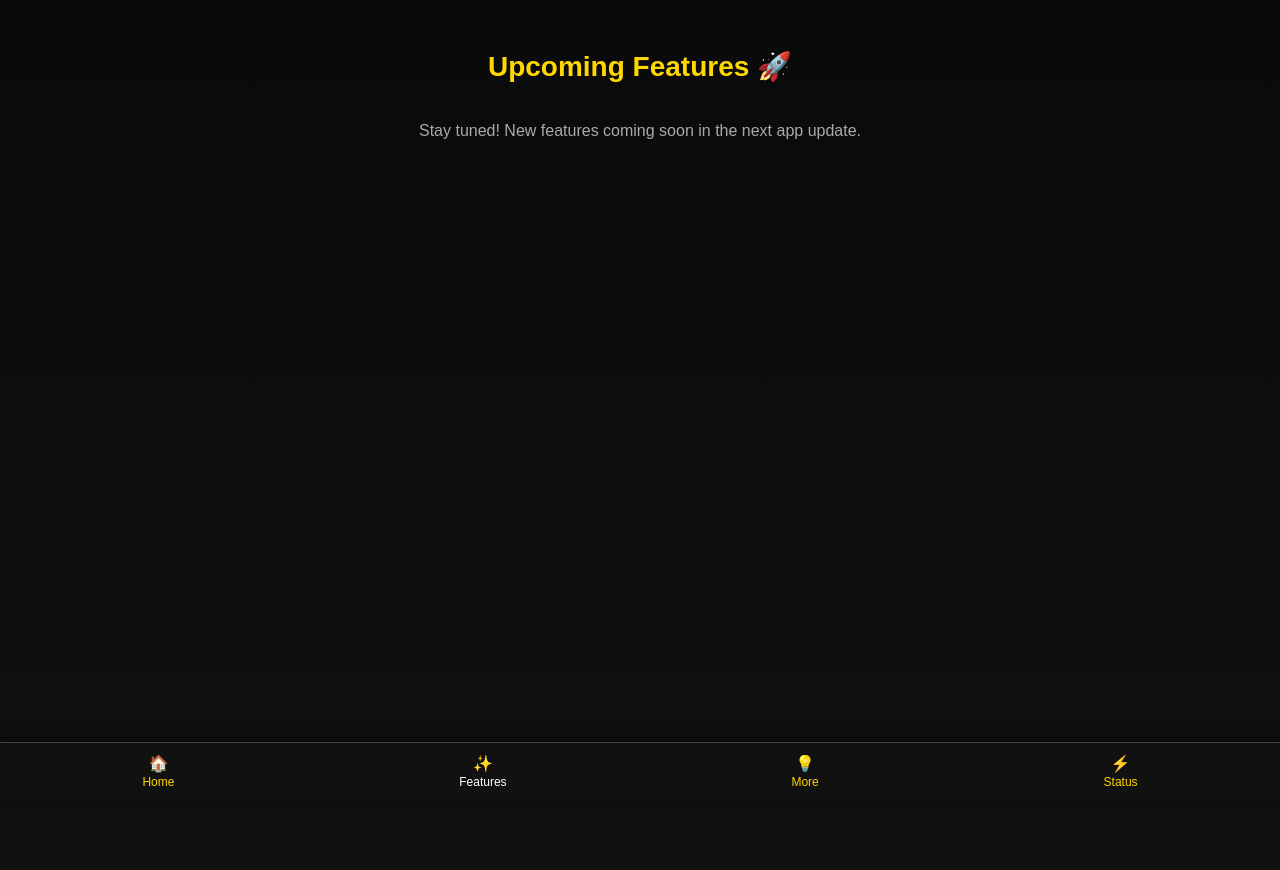
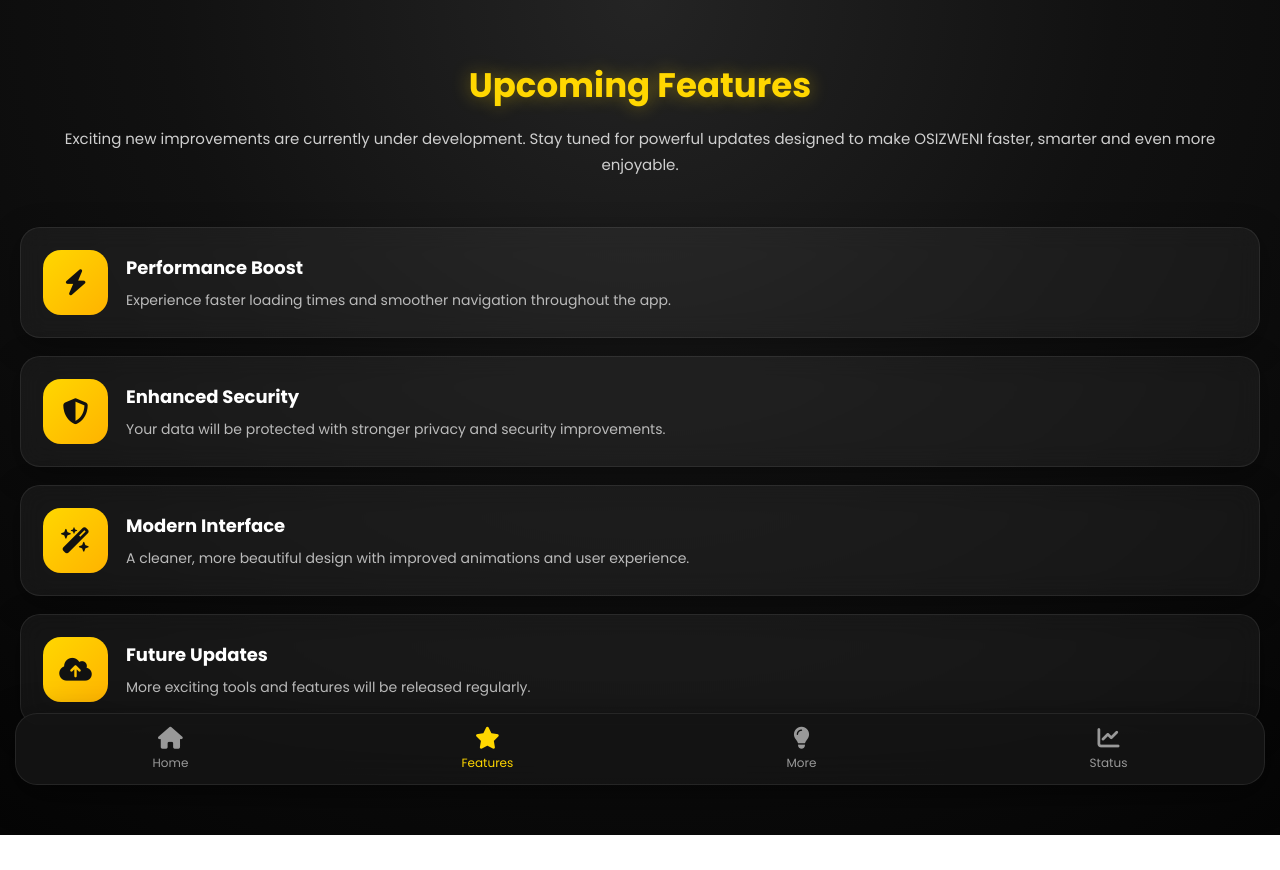
Before and after one commit to spailasoft7/Oss, a website: page www/features.html in a window 1280 px wide. After the commit the page ends 835 px from the top, so only its background shows below. Drawn offline with Linux system fonts and the light colour scheme.

Commit message:
Update features.html

```diff
--- a/www/features.html
+++ b/www/features.html
@@ -1,27 +1,226 @@
 <!DOCTYPE html>
-<html>
+<html lang="en">
 <head>
 <meta charset="UTF-8">
 <meta name="viewport" content="width=device-width, initial-scale=1.0">
+
 <title>OSIZWENI Features</title>
+
+<link rel="preconnect" href="https://fonts.googleapis.com">
+<link rel="preconnect" href="https://fonts.gstatic.com" crossorigin>
+<link href="https://fonts.googleapis.com/css2?family=Poppins:wght@300;400;500;600;700&display=swap" rel="stylesheet">
+
+<link rel="stylesheet" href="https://cdnjs.cloudflare.com/ajax/libs/font-awesome/6.7.2/css/all.min.css">
+
 <style>
-body{margin:0;font-family:'Poppins',sans-serif;background:linear-gradient(180deg,#0a0a0a,#111);color:white;display:flex;flex-direction:column;align-items:center;min-height:100vh;padding-bottom:70px;}
-h1{margin-top:50px;font-size:28px;color:#ffd700;text-align:center;}
-.bottom-nav{position:fixed;bottom:0;left:0;width:100%;background:#111;display:flex;justify-content:space-around;padding:10px 0;box-shadow:0 -3px 10px rgba(0,0,0,0.5);z-index:999;border-top:1px solid #444;}
-.bottom-nav button{background:none;border:none;color:#ffd700;font-size:16px;display:flex;flex-direction:column;align-items:center;cursor:pointer;}
-.bottom-nav button span{font-size:12px;margin-top:2px;}
-.bottom-nav button.active{color:#fff;}
+
+*{
+margin:0;
+padding:0;
+box-sizing:border-box;
+font-family:'Poppins',sans-serif;
+}
+
+body{
+background:
+radial-gradient(circle at top,#242424,#111 45%,#050505);
+color:white;
+min-height:100vh;
+padding-bottom:90px;
+overflow-x:hidden;
+}
+
+.hero{
+padding:60px 25px 30px;
+text-align:center;
+}
+
+.hero h1{
+font-size:34px;
+font-weight:700;
+color:#FFD700;
+text-shadow:0 0 18px rgba(255,215,0,.4);
+}
+
+.hero p{
+margin-top:15px;
+color:#cfcfcf;
+font-size:15px;
+line-height:1.7;
+}
+
+.features{
+padding:20px;
+display:grid;
+gap:18px;
+}
+
+.card{
+background:rgba(255,255,255,.05);
+border:1px solid rgba(255,255,255,.08);
+backdrop-filter:blur(12px);
+border-radius:20px;
+padding:22px;
+display:flex;
+align-items:center;
+gap:18px;
+transition:.35s;
+box-shadow:0 8px 30px rgba(0,0,0,.35);
+}
+
+.card:hover{
+transform:translateY(-6px);
+border-color:#FFD700;
+box-shadow:0 0 25px rgba(255,215,0,.25);
+}
+
+.icon{
+width:65px;
+height:65px;
+border-radius:18px;
+display:flex;
+justify-content:center;
+align-items:center;
+background:linear-gradient(135deg,#FFD700,#ffb300);
+color:#111;
+font-size:26px;
+flex-shrink:0;
+}
+
+.text h2{
+font-size:18px;
+margin-bottom:8px;
+}
+
+.text p{
+color:#bbbbbb;
+font-size:14px;
+line-height:1.6;
+}
+
+.bottom-nav{
+position:fixed;
+bottom:15px;
+left:15px;
+right:15px;
+height:72px;
+background:rgba(20,20,20,.9);
+backdrop-filter:blur(20px);
+border:1px solid rgba(255,255,255,.08);
+border-radius:22px;
+display:flex;
+justify-content:space-around;
+align-items:center;
+box-shadow:0 10px 35px rgba(0,0,0,.5);
+}
+
+.bottom-nav button{
+background:none;
+border:none;
+color:#999;
+display:flex;
+flex-direction:column;
+align-items:center;
+font-size:22px;
+cursor:pointer;
+transition:.3s;
+}
+
+.bottom-nav button span{
+font-size:12px;
+margin-top:5px;
+}
+
+.bottom-nav button.active{
+color:#FFD700;
+}
+
+.bottom-nav button:hover{
+color:white;
+transform:translateY(-4px);
+}
+
 </style>
 </head>
+
 <body>
-<h1>Upcoming Features 🚀</h1>
-<p style="text-align:center;color:#aaa;margin:20px;">Stay tuned! New features coming soon in the next app update.</p>
+
+<section class="hero">
+<h1>Upcoming Features</h1>
+<p>
+Exciting new improvements are currently under development.
+Stay tuned for powerful updates designed to make OSIZWENI faster,
+smarter and even more enjoyable.
+</p>
+</section>
+
+<section class="features">
+
+<div class="card">
+<div class="icon">
+<i class="fa-solid fa-bolt"></i>
+</div>
+<div class="text">
+<h2>Performance Boost</h2>
+<p>Experience faster loading times and smoother navigation throughout the app.</p>
+</div>
+</div>
+
+<div class="card">
+<div class="icon">
+<i class="fa-solid fa-shield-halved"></i>
+</div>
+<div class="text">
+<h2>Enhanced Security</h2>
+<p>Your data will be protected with stronger privacy and security improvements.</p>
+</div>
+</div>
+
+<div class="card">
+<div class="icon">
+<i class="fa-solid fa-wand-magic-sparkles"></i>
+</div>
+<div class="text">
+<h2>Modern Interface</h2>
+<p>A cleaner, more beautiful design with improved animations and user experience.</p>
+</div>
+</div>
+
+<div class="card">
+<div class="icon">
+<i class="fa-solid fa-cloud-arrow-up"></i>
+</div>
+<div class="text">
+<h2>Future Updates</h2>
+<p>More exciting tools and features will be released regularly.</p>
+</div>
+</div>
+
+</section>
 
 <div class="bottom-nav">
-  <button onclick="window.location.href='index.html'">🏠<span>Home</span></button>
-  <button class="active">✨<span>Features</span></button>
-  <button onclick="window.location.href='more.html'">💡<span>More</span></button>
-  <button onclick="window.location.href='status.html'">⚡<span>Status</span></button>
+
+<button onclick="location.href='index.html'">
+<i class="fa-solid fa-house"></i>
+<span>Home</span>
+</button>
+
+<button class="active">
+<i class="fa-solid fa-star"></i>
+<span>Features</span>
+</button>
+
+<button onclick="location.href='more.html'">
+<i class="fa-solid fa-lightbulb"></i>
+<span>More</span>
+</button>
+
+<button onclick="location.href='status.html'">
+<i class="fa-solid fa-chart-line"></i>
+<span>Status</span>
+</button>
+
 </div>
+
 </body>
 </html>
```
